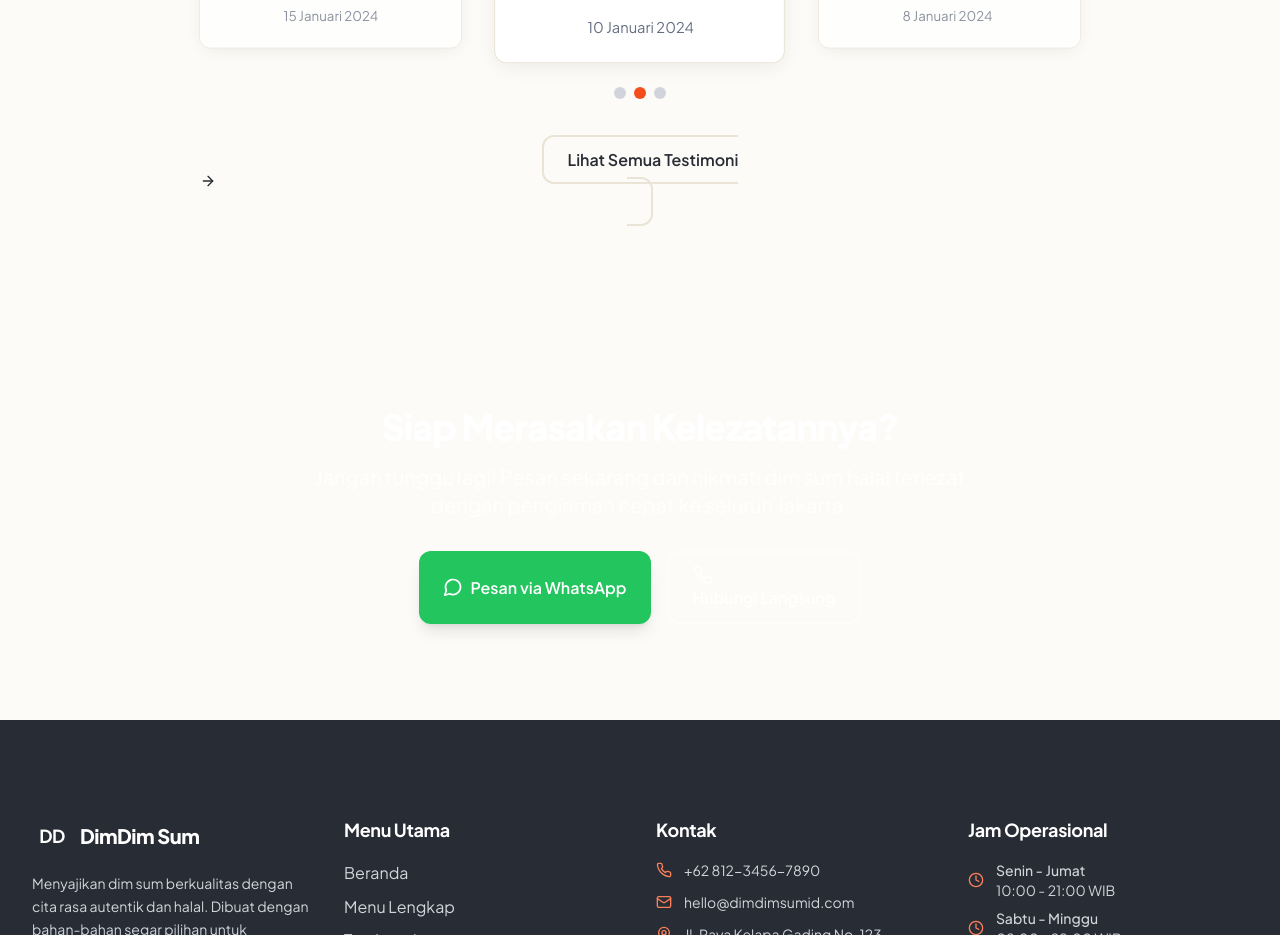
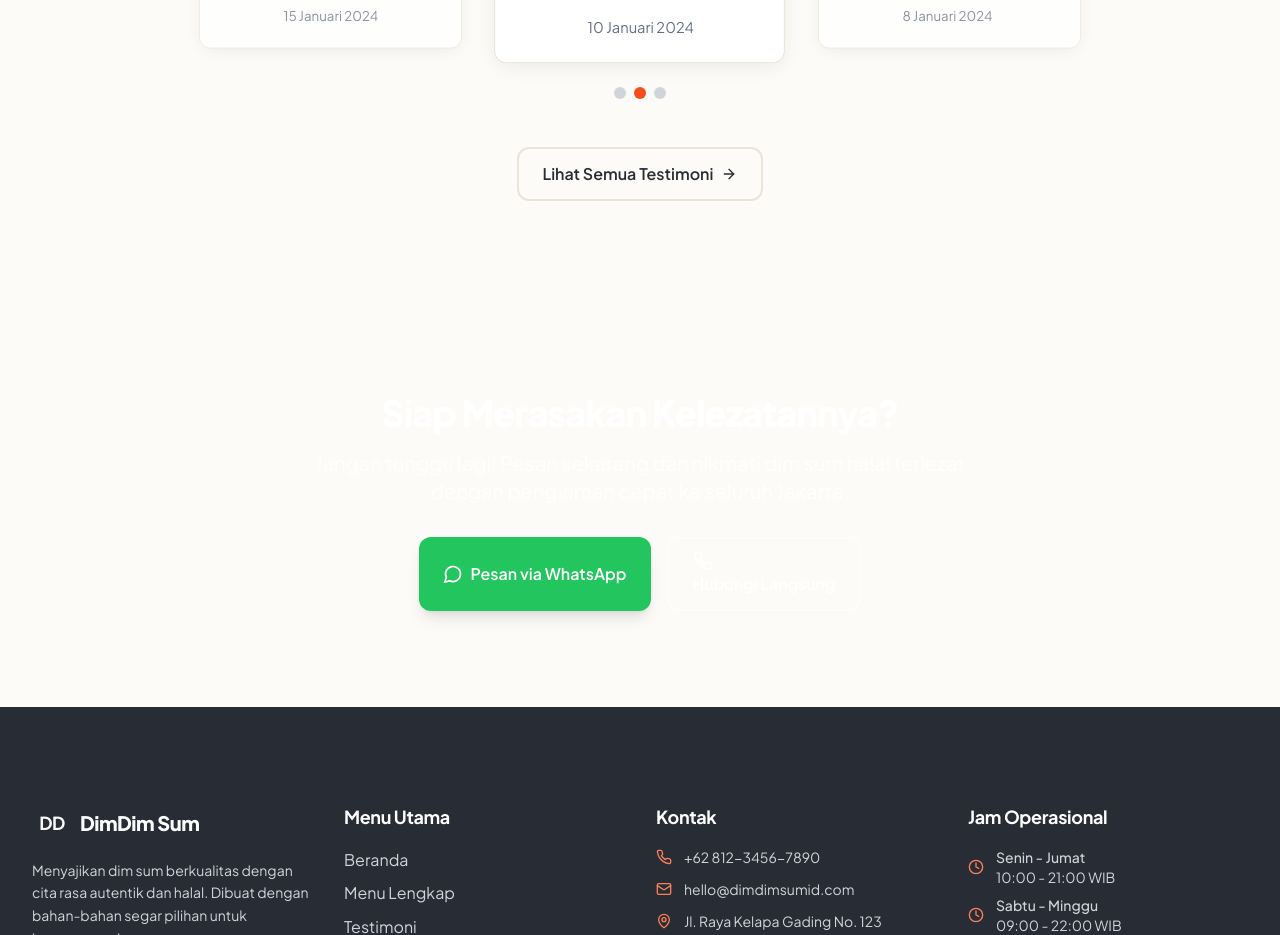
Before and after one commit to zanvvr/dimdim-joyride, a React (Vite) app: page / in a window 1280 px wide. Shown: the part 2800-3735 px from the top of the page. Built offline with nearby package versions, Linux system fonts and the light colour scheme; the HTML template or start-up script is replaced by a standard one.

Commit message:
Fix button alignment

```diff
--- a/src/pages/Index.tsx
+++ b/src/pages/Index.tsx
@@ -278,7 +278,7 @@ const Index = () => {
             </div>
 
             <div className="text-center mt-12">
-              <a href="/testimoni" className="btn-ghost">
+              <a href="/testimoni" className="btn-ghost inline-flex items-center justify-center">
                 Lihat Semua Testimoni
                 <ArrowRight className="w-4 h-4 ml-2" />
               </a>
```
